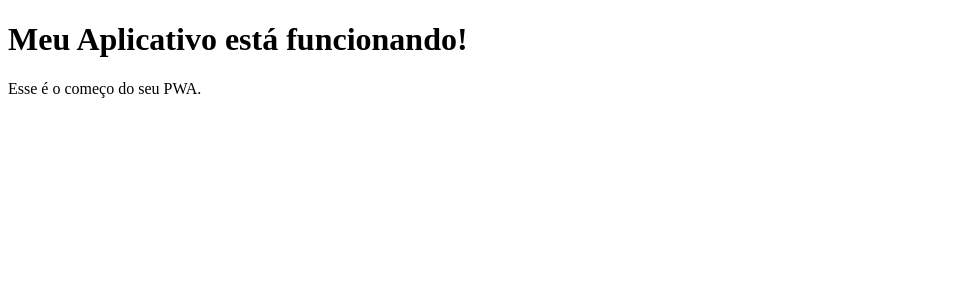
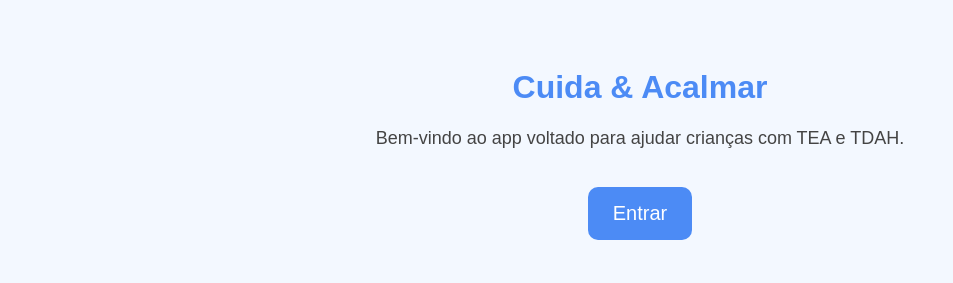
Before and after one commit to Roberto56641/CuidaEAcalma, a plain HTML site: page index.html in a window 1280 px wide. Shown: the whole page, without its empty margins (0-953 px from the left). Drawn offline with Linux system fonts and the light colour scheme.

Commit message:
Atualizando index.html do aplicativo

```diff
--- a/index.html
+++ b/index.html
@@ -1,28 +1,51 @@
 <!DOCTYPE html>
 <html lang="pt-BR">
 <head>
-    <meta charset="UTF-8" />
-    <meta name="viewport" content="width=device-width, initial-scale=1.0" />
-    <title>Meu App</title>
+    <meta charset="UTF-8">
+    <meta name="viewport" content="width=device-width, initial-scale=1.0">
+    <title>Cuida&Acalmar</title>
 
     <!-- Manifest -->
-    <link rel="manifest" href="manifest.json" />
+    <link rel="manifest" href="manifest.json">
 
-    <!-- Ícone -->
-    <link rel="icon" type="image/png" href="img/icon-192.png" />
+    <!-- Ícones -->
+    <link rel="icon" type="image/png" sizes="192x192" href="IMG/ico-192.png">
+    <link rel="icon" type="image/png" sizes="512x512" href="IMG/ico-512.png">
 
-    <!-- Cor da barra superior -->
-    <meta name="theme-color" content="#ffffff" />
+    <!-- Estilo temporário -->
+    <style>
+        body {
+            font-family: Arial;
+            text-align: center;
+            padding: 40px;
+            background: #f3f8ff;
+        }
+        h1 {
+            color: #4C8BF5;
+        }
+        p {
+            font-size: 18px;
+            color: #444;
+        }
+        .btn {
+            padding: 15px 25px;
+            background: #4C8BF5;
+            color: white;
+            border-radius: 10px;
+            display: inline-block;
+            margin-top: 20px;
+            text-decoration: none;
+            font-size: 20px;
+        }
+    </style>
+
 </head>
+<body>
 
-<body>
-    <h1>Meu Aplicativo está funcionando!</h1>
-    <p>Esse é o começo do seu PWA.</p>
+    <h1>Cuida & Acalmar</h1>
+    <p>Bem-vindo ao app voltado para ajudar crianças com TEA e TDAH.</p>
 
-    <script>
-        if ("serviceWorker" in navigator) {
-            navigator.serviceWorker.register("service-worker.js");
-        }
-    </script>
+    <a class="btn" href="#">Entrar</a>
+
 </body>
 </html>
```
